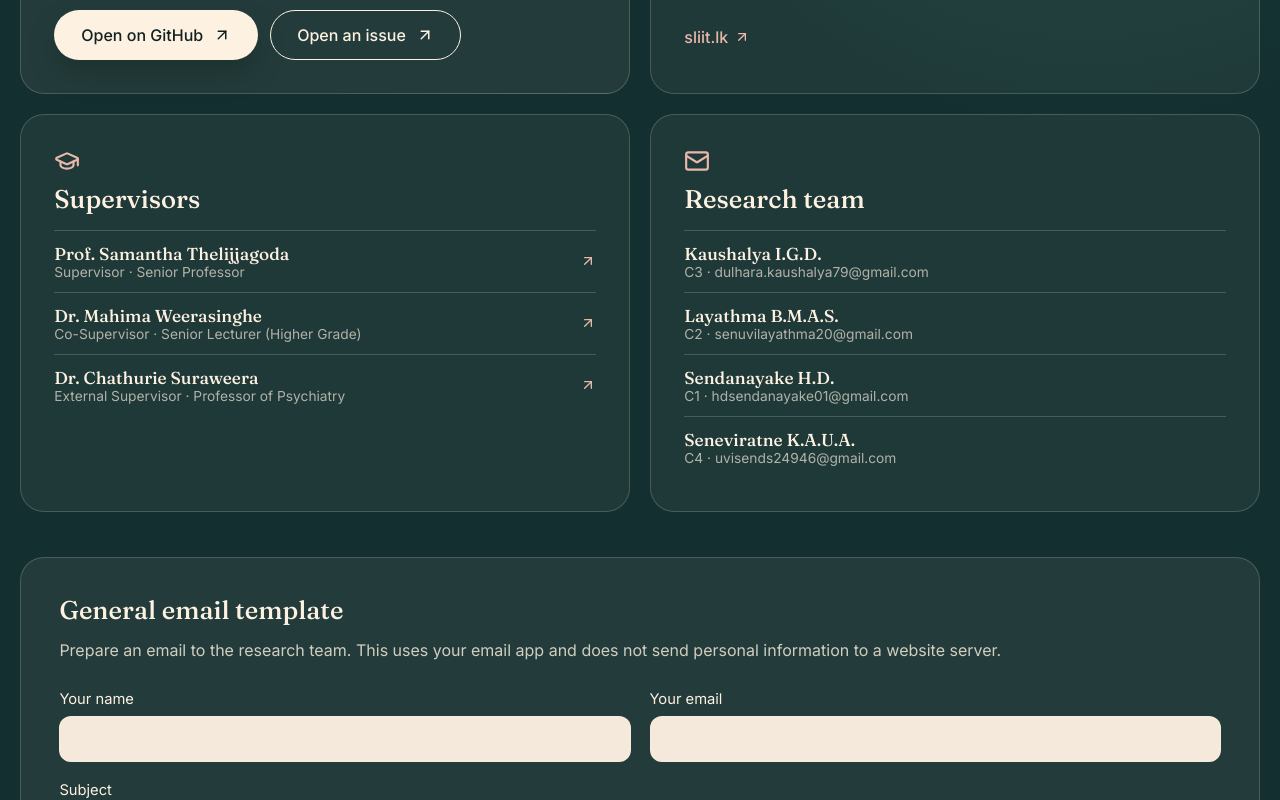
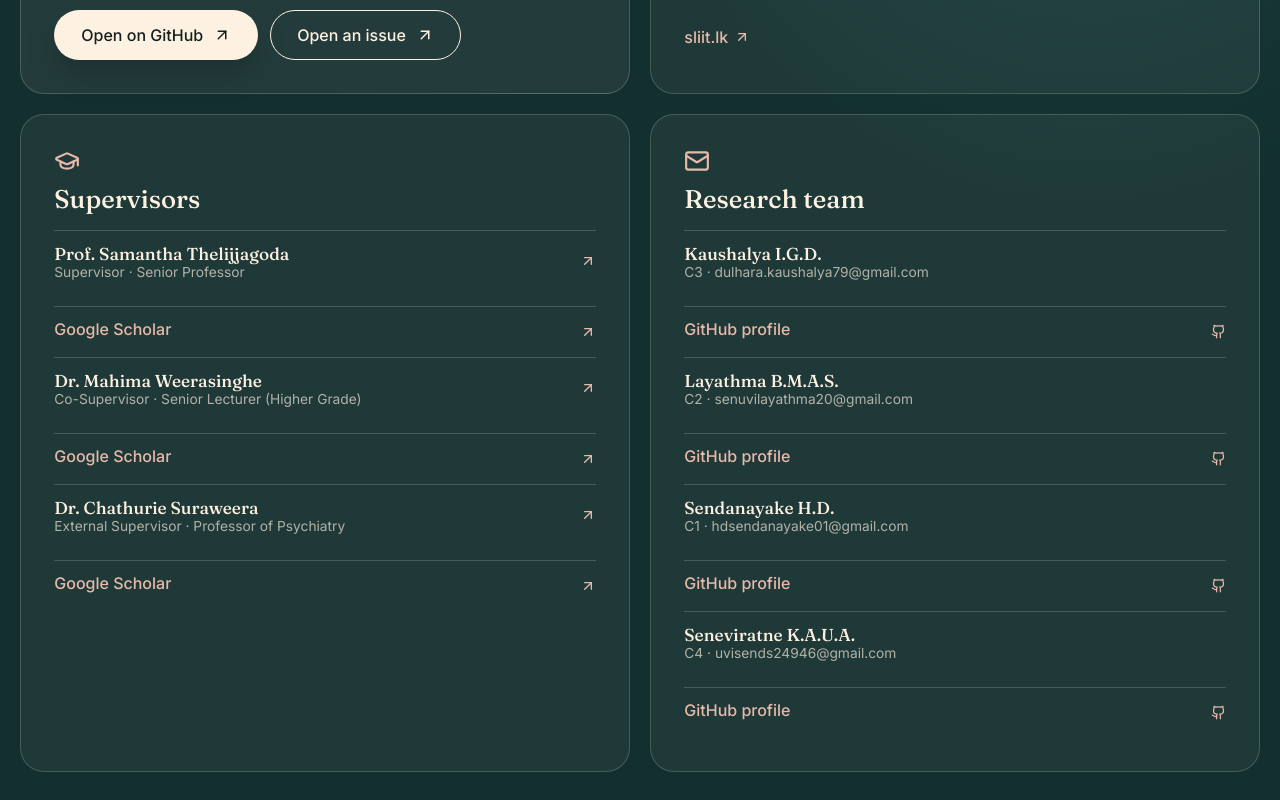
Before and after one commit to dulhara79/anxiety_research_website, a React (Vite) app in the folder research-website/: page / in a window 1280 px wide. Shown: the part 11200-12000 px from the top of the page. Built offline with nearby package versions, Linux system fonts and the light colour scheme.

Commit message:
feat: add GitHub and Scholar links to contact section

```diff
--- a/research-website/src/components/layout/ContactSection.jsx
+++ b/research-website/src/components/layout/ContactSection.jsx
@@ -77,6 +77,7 @@ export default function ContactSection({ id = "contact", headingLevel = "h2" })
                     </span>
                     <ArrowUpRight size={16} aria-hidden="true" />
                   </a>
+                  <a className="contact-link" href={person.scholar} target="_blank" rel="noopener noreferrer">Google Scholar <ArrowUpRight size={16} /></a>
                 </li>
               ))}
             </ul>
@@ -103,6 +104,7 @@ export default function ContactSection({ id = "contact", headingLevel = "h2" })
                       </span>
                     </div>
                   )}
+                  <a className="contact-link" href={person.github} target="_blank" rel="noopener noreferrer"><Github size={15} /> GitHub profile</a>
                 </li>
               ))}
             </ul>
```
